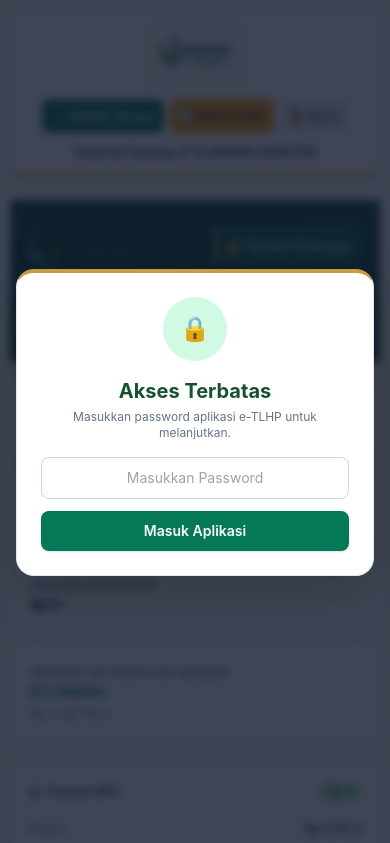
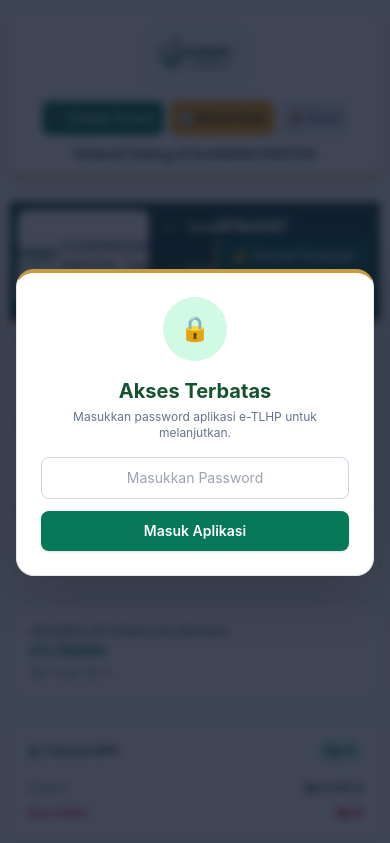
Before and after one commit to KemenagBanten/e-tlhp, a plain HTML site: page index.html in a window 390 px wide. Shown: the top 843 px of the page. Drawn offline with nearby package versions, Linux system fonts and the light colour scheme.

Commit message:
Update index.html

```diff
--- a/index.html
+++ b/index.html
@@ -734,44 +734,190 @@
 
 </div>
 
+
+/* SIDEBAR SIJAWARA BANTEN — MINIMALIS */
+#sijawara-sidebar {
+    position: fixed;
+    top: 0;
+    bottom: 0;
+    left: 0;
+    width: 200px;
+    padding: 14px 12px;
+    display: flex;
+    flex-direction: column;
+    overflow-y: auto;
+    z-index: 10000;
+    box-sizing: border-box;
+    background: #12443e;
+    border-right: 3px solid #d6ad4b;
+    color: #fff;
+}
+
+/* Logo saja di kotak putih */
+.sijawara-sidebar-logo {
+    display: flex;
+    align-items: center;
+    justify-content: center;
+    min-height: 76px;
+    padding: 8px;
+    margin-bottom: 14px;
+    background: #fff;
+    border-radius: 8px;
+}
+
+.sijawara-sidebar-logo img {
+    display: block;
+    width: auto;
+    max-width: 100%;
+    height: 60px;
+    object-fit: contain;
+}
+
+/* Tombol aksi tanpa kotak besar */
+.sijawara-sidebar-actions {
+    display: flex;
+    flex-direction: column;
+    gap: 3px;
+    padding-bottom: 12px;
+    margin-bottom: 12px;
+    border-bottom: 1px solid rgba(255,255,255,.18);
+}
+
+.sijawara-sidebar-action {
+    display: flex;
+    align-items: center;
+    gap: 8px;
+    width: 100%;
+    min-width: 0;
+    padding: 8px 6px;
+    border: none;
+    border-radius: 5px;
+    background: transparent;
+    color: #fff;
+    font-size: 11px;
+    line-height: 1.3;
+    font-weight: 500;
+    text-align: left;
+    white-space: nowrap;
+    cursor: pointer;
+}
+
+.sijawara-sidebar-action:hover {
+    background: rgba(255,255,255,.09);
+}
+
+.sijawara-sidebar-action span {
+    flex: 0 0 16px;
+    color: #e4c875;
+    font-size: 15px;
+    text-align: center;
+}
+
+.sijawara-logout {
+    color: #ffe1dc;
+}
+
+/* Menu utama */
+.sijawara-sidebar-menu {
+    display: flex;
+    flex-direction: column;
+    align-items: stretch;
+    gap: 3px;
+}
+
+.sijawara-sidebar-label {
+    padding: 5px 6px 7px;
+    color: #cbd9d5;
+    font-size: 9px;
+    font-weight: 700;
+    letter-spacing: .8px;
+}
+
+/* Menu tidak memiliki kotak saat tidak aktif */
+.sijawara-sidebar-tab {
+    display: block;
+    width: 100%;
+    min-width: 0;
+    padding: 9px 6px;
+    border: 1px solid transparent;
+    border-radius: 5px;
+    background: transparent;
+    color: #e3eeea;
+    font-size: 10.5px;
+    line-height: 1.3;
+    font-weight: 500;
+    text-align: left;
+    white-space: nowrap;
+    cursor: pointer;
+}
+
+.sijawara-sidebar-tab:hover {
+    background: rgba(255,255,255,.07);
+}
+
+/* Hanya menu aktif yang tampak menonjol */
+.sijawara-sidebar-tab.border-emerald-600 {
+    border-color: transparent;
+    border-left: 3px solid #d6ad4b;
+    border-radius: 4px;
+    background: rgba(255,255,255,.12);
+    color: #fff;
+    font-weight: 700;
+}
+
+/* Logout selalu berada di bawah sidebar */
+.sijawara-sidebar-bottom {
+    margin-top: auto;
+    padding-top: 12px;
+    border-top: 1px solid rgba(255,255,255,.18);
+}
+
+/* Konten halaman */
+@media (min-width: 768px) {
+    body {
+        padding-left: 220px !important;
+    }
+
+    #app-content {
+        padding-top: 12px !important;
+    }
+
+    #app-content > div:first-child > div:first-child {
+        display: none !important;
+    }
+}
+
 /* Tampilan HP */
 @media (max-width: 767px) {
     #sijawara-sidebar {
         position: relative;
         width: 100%;
         height: auto;
-        max-height: none;
-        padding: 12px;
+        padding: 10px;
         border-right: none;
         border-bottom: 3px solid #d6ad4b;
     }
 
+    .sijawara-sidebar-logo {
+        min-height: 60px;
+        margin-bottom: 8px;
+    }
+
     .sijawara-sidebar-logo img {
-        height: 58px;
+        height: 48px;
     }
 
     .sijawara-sidebar-actions {
         display: grid;
-        grid-template-columns: repeat(3, minmax(0, 1fr));
-    }
-
-    .sijawara-sidebar-action {
-        justify-content: center;
-        padding: 9px 5px;
-        font-size: 10px;
-    }
-
-    .sijawara-sidebar-action span {
-        display: none;
+        grid-template-columns: repeat(2, minmax(0, 1fr));
     }
 
     .sijawara-sidebar-menu {
-        display: grid;
-        grid-template-columns: repeat(2, minmax(0, 1fr));
-    }
-
-    .sijawara-sidebar-label {
-        grid-column: 1 / -1;
+        display: flex;
+    }
+
+    .sijawara-sidebar-bottom {
+        margin-top: 8px;
     }
 
     body {
@@ -782,6 +928,7 @@
         padding-top: 12px !important;
     }
 }
+
 
 
 </style>
```
